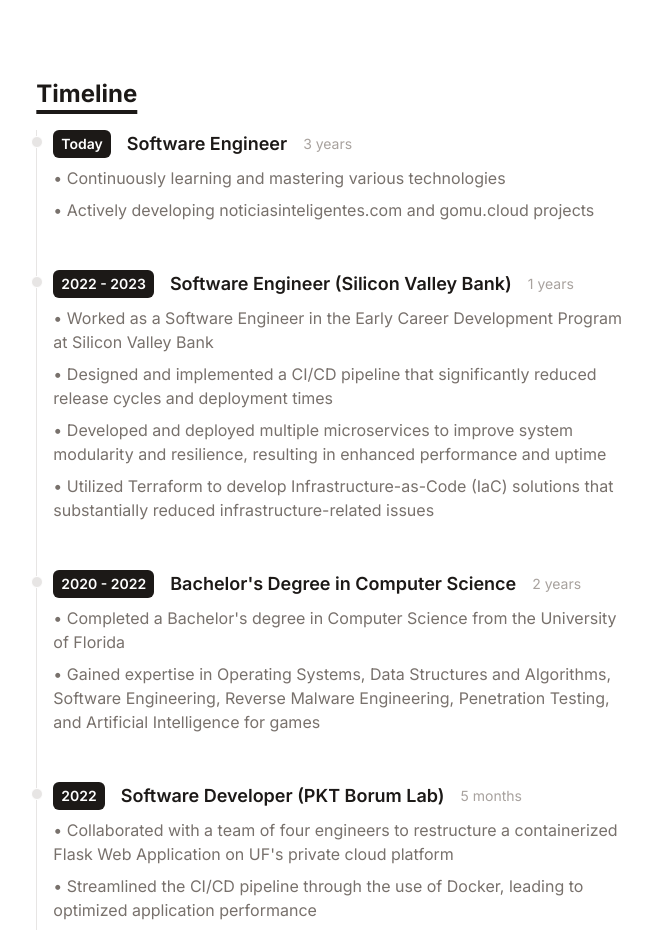
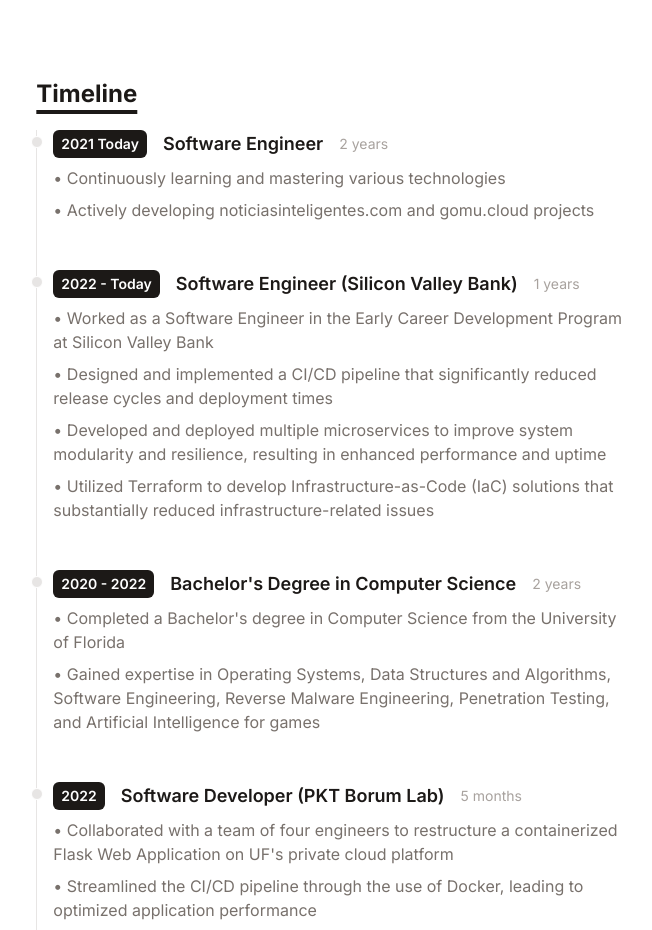
Before and after one commit to QuinteroSantiago/santiago-quintero-quiroga-portfolio, a React (Vite) app: page / in a window 1280 px wide. Shown: the part 1422-2352 px from the top of the page, without its empty margins (305-957 px from the left). Built offline with nearby package versions, Linux system fonts and the light colour scheme; a web font is replaced by a local one.

Commit message:
Updates to portfolio plus cicd yaml pipeline

```diff
--- a/src/data/portfolio.js
+++ b/src/data/portfolio.js
@@ -50,7 +50,7 @@ export default [
       title: 'Jiji Swivel',
       imgUrl: '/assets/portfolio_images/jiji-swivel-1.jpg',
       stack: ['SolidWorks'],
-      link: 'https://santiagoquinteroquiroga.com/',
+      link: 'https://github.com/QuinteroSantiago/jiji-swivel',
       details: 'A portable cell phone holder developed in a team of 5 people. Created using SolidWorks CAD software. Used a Design Evaluation Matrix to test against other designs. Made during Engineering Product Design Class.',
       date: '2018',
    },
--- a/src/data/timeline.js
+++ b/src/data/timeline.js
@@ -1,8 +1,8 @@
 export default [
     {
-        year: 'Today',
+        year: '2021 Today',
         title: 'Software Engineer',
-        duration: '3 years',
+        duration: '2 years',
         details:
             [
                 'Continuously learning and mastering various technologies',
@@ -10,7 +10,7 @@ export default [
             ],
     },
     {
-        year: '2022 - 2023',
+        year: '2022 - Today',
         title: 'Software Engineer (Silicon Valley Bank)',
         duration: '1 years',
         details:
```
Also changed, not shown: buildspec.yml (added, +13 -0 lines), 1 other file (tests, documents, lock files or other folders).
